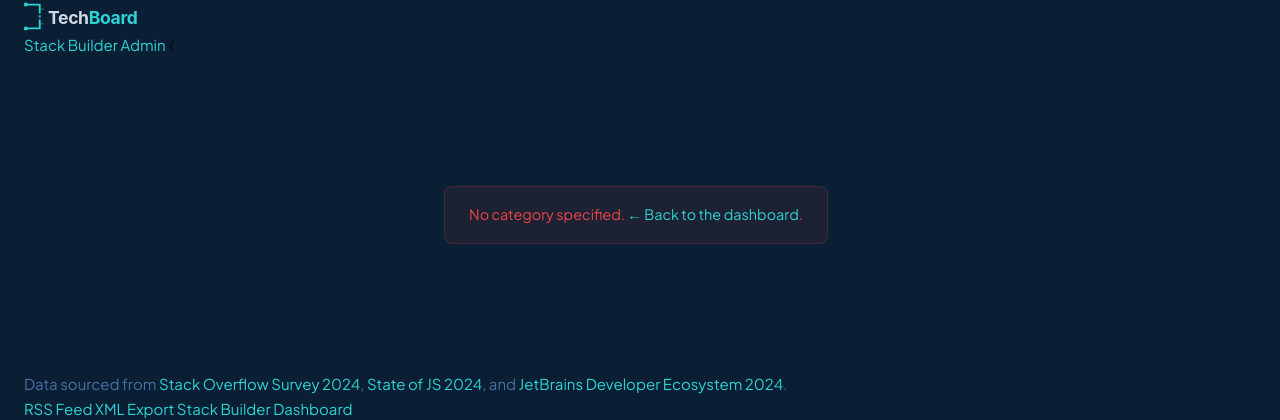
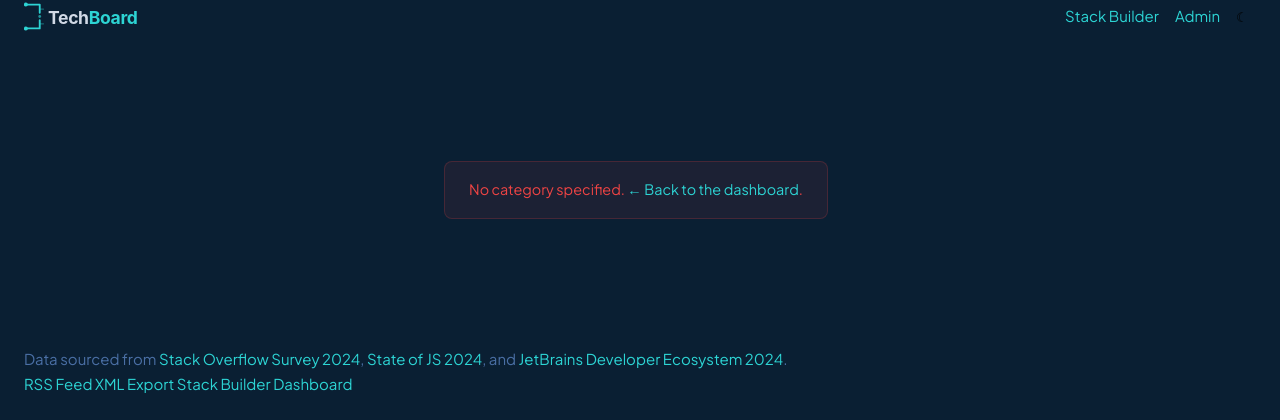
Before and after one commit to ayadilara10/techboard, a PHP site: page /category.html in a window 1280 px wide. Shown: the top 420 px of the page. Run offline with PHP 8.4, Linux system fonts and the light colour scheme.

Commit message:
Fix theme icon, logo light-mode color, and header nav alignment
- theme.js: re-run updateToggleButton inside DOMContentLoaded so the
  moon/sun icon reflects the saved theme on first paint (the in-<head>
  script fires before the DOM exists, making the early call a no-op)
- components.css: add shared .header-inner / .header-nav rules with
  margin-left: auto so the nav sits on the right on all pages, not just
  the dashboard (stack-builder and category pages don't load dashboard.css)
- components.css: add gold (#C5A572 / --accent-secondary) override for
  .logo-text .accent in light mode so "Board" shows gold instead of cyan

Co-Authored-By: Claude Sonnet 4.6 <noreply@anthropic.com>

```diff
--- a/frontend/css/components.css
+++ b/frontend/css/components.css
@@ -31,6 +31,35 @@
 @keyframes pageReveal {
   from { opacity: 1; }
   to   { opacity: 0; }
+}
+
+/* ============================================================
+   SITE HEADER — shared across all pages
+   (dashboard.css may override for dashboard-specific tweaks)
+   ============================================================ */
+
+.header-inner {
+  display: flex;
+  align-items: center;
+  justify-content: space-between;
+  width: 100%;
+}
+
+.header-nav {
+  display: flex;
+  align-items: center;
+  gap: var(--space-md);
+  margin-left: auto;
+}
+
+/* Logo accent: cyan in dark mode, gold in light mode */
+.logo-text .accent {
+  color: var(--accent-primary);
+}
+
+[data-theme="light"] .logo-text .accent,
+[data-theme="light"] .logo span:last-child {
+  color: var(--accent-secondary);
 }
 
 /* ============================================================
--- a/frontend/js/theme.js
+++ b/frontend/js/theme.js
@@ -81,8 +81,14 @@
     /* Honour the saved preference, falling back to dark */
     applyTheme(saved === LIGHT ? LIGHT : DARK);
 
-    /* Wire up the toggle button once the DOM is ready */
+    /* Wire up the toggle button once the DOM is ready.
+     Also re-run updateToggleButton here because init() may have run
+     before the DOM was built (script is in <head>), making the first
+     call to updateToggleButton a no-op (element not yet in the DOM). */
     document.addEventListener('DOMContentLoaded', function () {
+      var currentTheme = document.documentElement.getAttribute('data-theme') || DARK;
+      updateToggleButton(currentTheme);
+
       var btn = document.getElementById('themeToggle');
       if (btn) {
         btn.addEventListener('click', toggleTheme);
```
